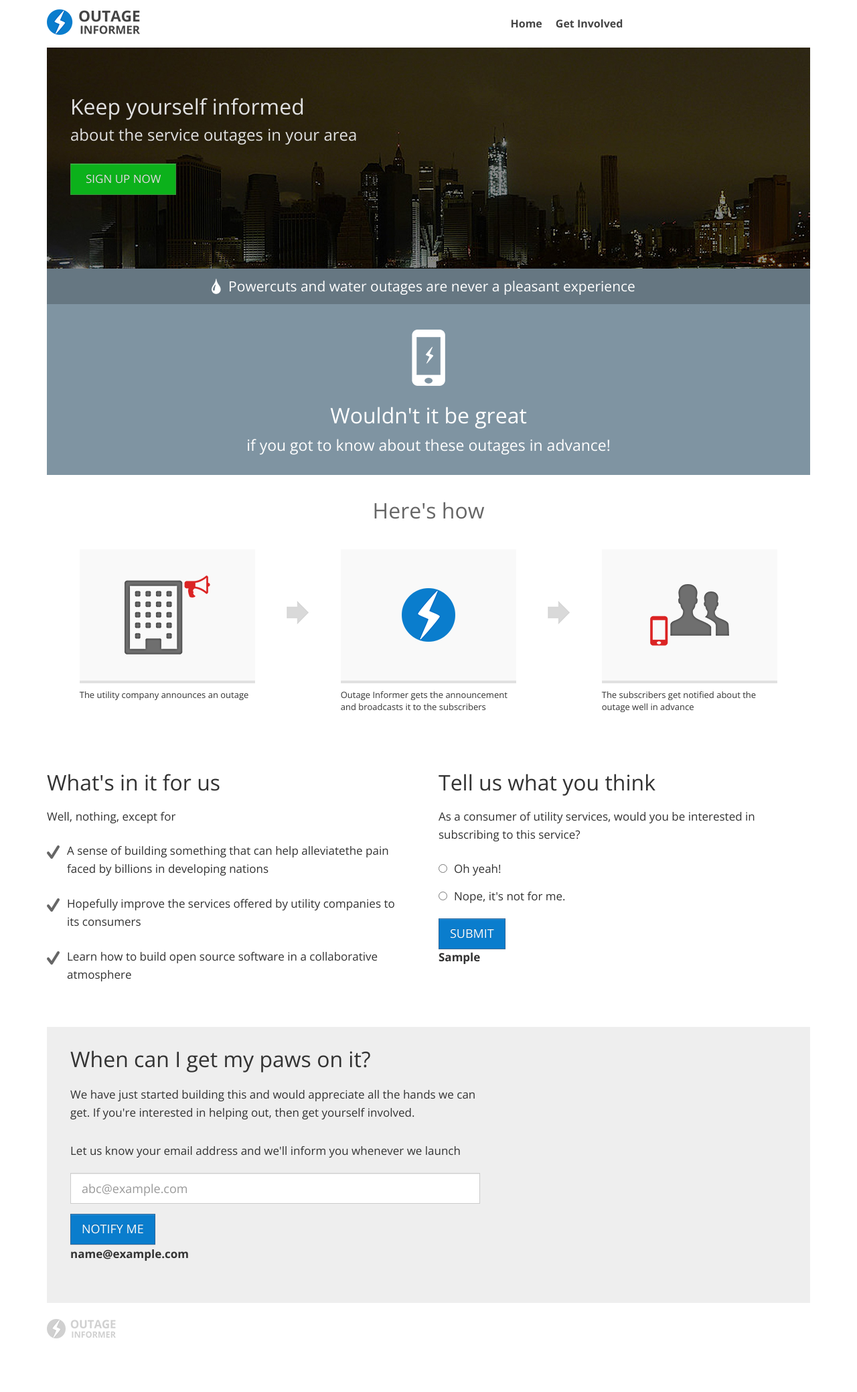
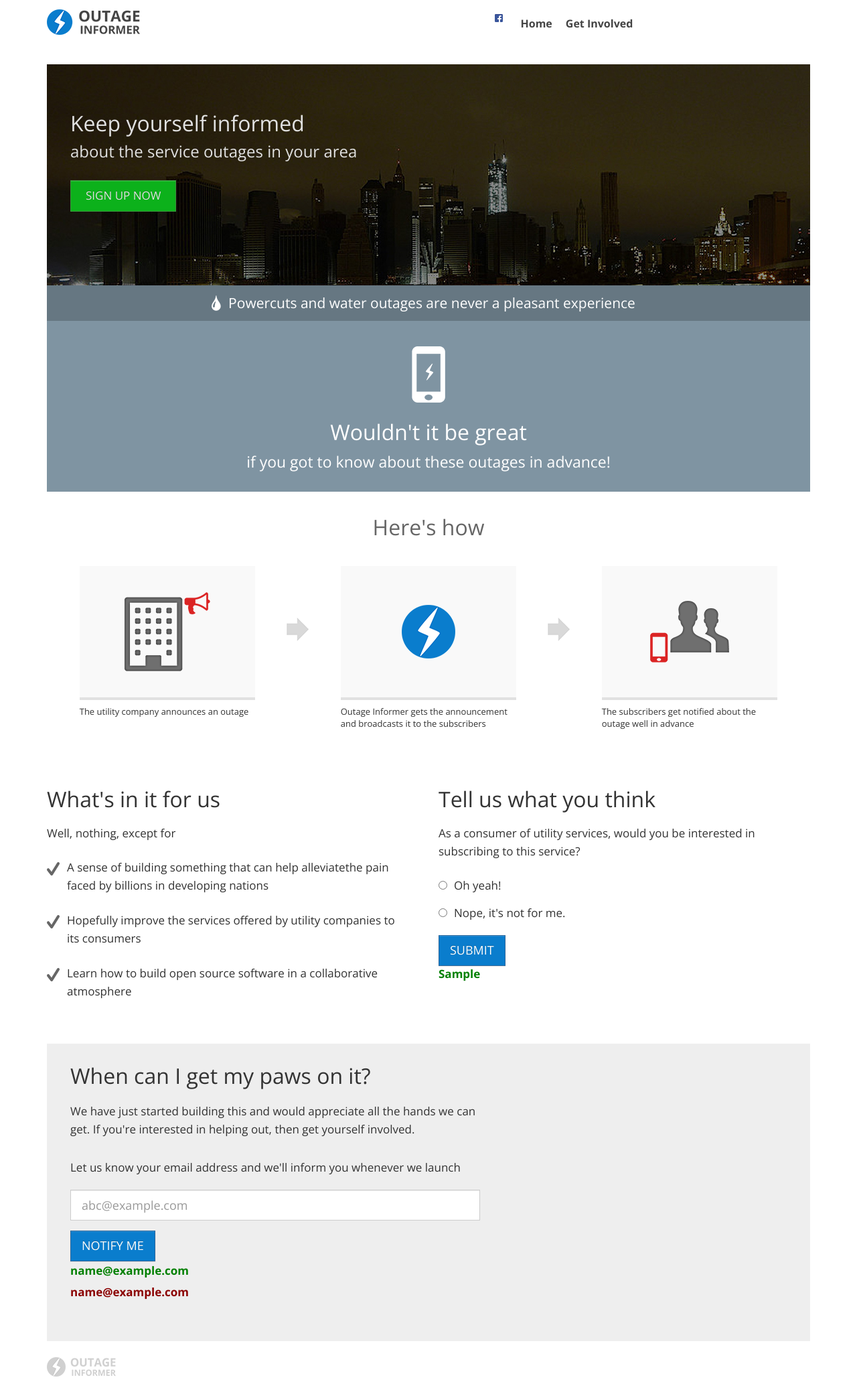
Before and after one commit to UtilityOutageInformer/WebApp, a Node server app: template views/index.jade in a window 1280 px wide. Shown: the whole page at 67% size. Before the commit the page ends 1998 px from the top, so only its background shows below. Run offline with Node 20, Linux system fonts and the light colour scheme; the template is opened without the code that fills it: most values are stand-ins (such as "Sample title", 1, 10 or a date in 2020).

Commit message:
No redirection, fix db, facebok share

```diff
--- a/app.js
+++ b/app.js
@@ -8,11 +8,9 @@ var user = require('./routes/user');
 var http = require('http');
 var path = require('path');
 
-var pg = require('pg');
 //var conString = "postgres://postgres@localhost:5432/postgres"
 var HEROKU_POSTGRESQL_BLACK_URL = "postgres://dbqjrdhqspmxvy:wEisXbwpz5uwtVSP46YjbNx2jg@ec2-54-197-241-64.compute-1.amazonaws.com:5432/d93p813pgcb16";
 var conString = HEROKU_POSTGRESQL_BLACK_URL;
-var dbClient = new pg.Client(conString);
 
 var app = express();
 
@@ -37,8 +35,8 @@ if ('development' == app.get('env')) {
 
 app.get('/', routes.index);
 app.get('/users', user.list);
-app.post('/submitResponse', routes.submitResponse(dbClient));
-app.post('/notify', routes.notify(dbClient));
+app.post('/submitResponse', routes.submitResponse(conString));
+app.post('/notify', routes.notify(conString));
 http.createServer(app).listen(app.get('port'), function () {
   console.log('Express server listening on port ' + app.get('port'));
 });
--- a/public/stylesheets/style.css
+++ b/public/stylesheets/style.css
@@ -244,6 +244,16 @@ header ul a:hover {
   margin-right: 10px;
   border-radius: 0;
 }
+.fb-share{
+    background: url(../images/fb.png) no-repeat left 6px;
+    padding: 0 30px 25px;
+}
+.success-message{
+    color: green;
+}
+.error-message{
+    color: darkred;
+}
 @media (min-width: 992px) {
   .step-col-first {
     margin-left: 4.166665%;
--- a/views/index.jade
+++ b/views/index.jade
@@ -68,7 +68,7 @@ block content
             .col-lg-12.col-md-12
               input.btn.btn-primary.btn-lg(type="submit", value="SUBMIT")
               .row
-                .col-lg-12.col-md-12
+                .col-lg-12.col-md-12.success-message
                   label(for ="feedback_response") #{feedback_response}
 
 
@@ -86,5 +86,7 @@ block content
               .form-group
                 input.btn.btn-primary.btn-lg(type="submit", value="NOTIFY ME")
                 .row
-                  .col-lg-12.col-md-12
+                  .col-lg-12.col-md-12.success-message
                     label(for ="email_response") #{email_response}
+                  .col-lg-12.col-md-12.error-message
+                    label(for ="email_validation") #{email_validation}
--- a/views/layout.jade
+++ b/views/layout.jade
@@ -14,12 +14,14 @@ html
           .col-lg-7.col-md-7
             h1.logo
               a(href="#") OUTAGE INFORMER
-          .col-lg-5.col-md-5
+          .col-lg-5.col-md-5.fb-share
             ul
               li
                 a(href="#") Home
               li
                 a(href="#") Get Involved
+              li
+                a(href="https://www.facebook.com/sharer/sharer.php?u=example.org")
     .container
       block content
     footer
```
Also changed, not shown: routes/index.js (+18 -4 lines), public/images/fb.png (added).
